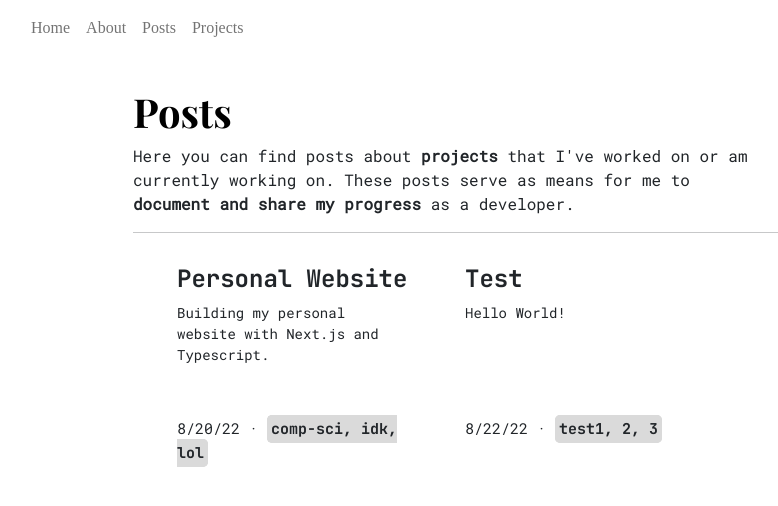
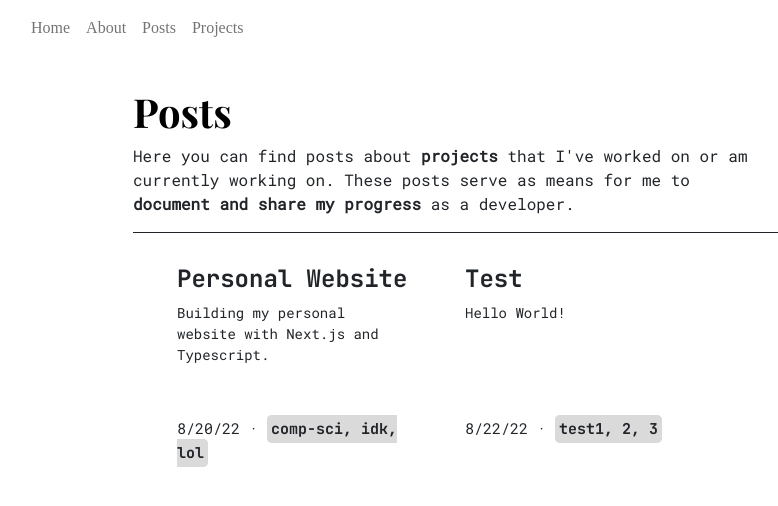
Before and after one commit to dvub/dvub-site, a Next.js app: page /posts in a window 1280 px wide. Shown: the top 506 px of the page, without its empty margins (59-837 px from the left). Built offline with nearby package versions, Linux system fonts and the light colour scheme; a web font is replaced by a local one.

Commit message:
animate hr

```diff
--- a/pages/posts.tsx
+++ b/pages/posts.tsx
@@ -11,8 +11,6 @@ import PostCard from '../components/postCard'
 const Posts = () => {
 
     // https://nextjs.org/docs/basic-features/data-fetching/client-side
-
-    const offset = 0.5;
 
     const [metas, setMetas] = useState<Metadata[]>([]);
     const [isLoading, setLoading] = useState(false);
@@ -30,7 +28,7 @@ const Posts = () => {
 
     const listItems = isLoading ? '' : metas.map((d, i) => {
         return (
-            <Col key={i} className='animate' style={{ animationDelay: `${(i * 0.125) + 1.5}s` }}>
+            <Col key={i} className='animate' style={{ animationDelay: `${(i * 0.125) + 0.375}s` }}>
                 <PostCard meta={d} />
             </Col>
         );
@@ -50,12 +48,12 @@ const Posts = () => {
             <h1 className='animate'>
                 Posts
             </h1>
-            <div className='animate' style={{ animationDelay: '0.5s' }}>
+            <div className='animate' style={{ animationDelay: '0.125s' }}>
                 <p style={{ maxWidth: '40rem' }}>
                     Here you can find posts about <b>projects</b> that I&apos;ve worked on or am currently working on. These posts serve as means for me to <b>document and share my progress</b> as a developer.
                 </p>
             </div>
-            <hr />
+            <hr className='animate' style={{ animationDelay: '0.25s' }} />
             {/* putting rows into a container with margin */}
             <div style={{ margin: '1rem' }}>
                 <Container>
```
